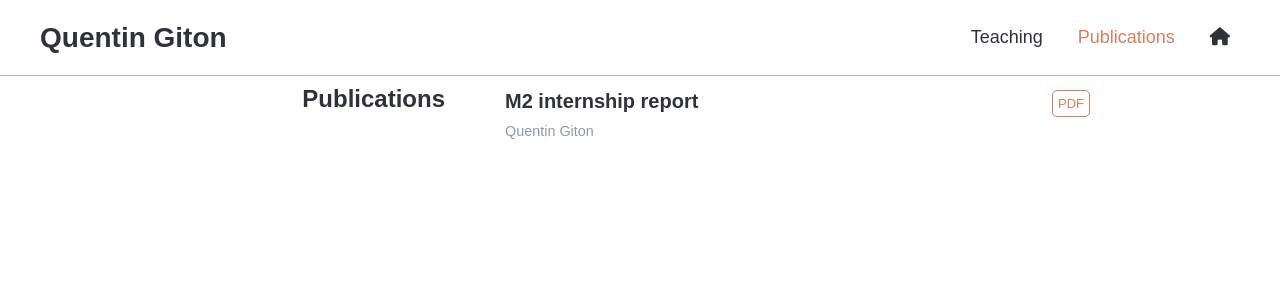
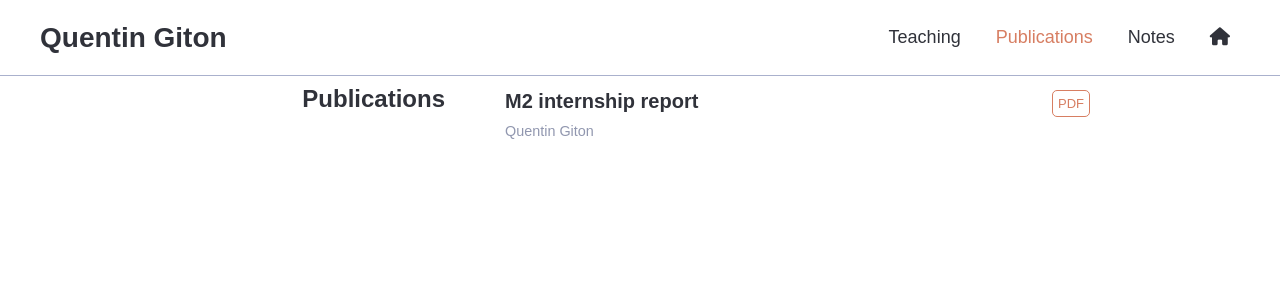
Before and after one commit to quentingiton/quentingiton.github.io, a Vue app: page /publications in a window 1280 px wide. Shown: the top 300 px of the page. Built offline with nearby package versions, Linux system fonts and the light colour scheme; some icons are missing.

Commit message:
added a short notes tab

```diff
--- a/src/App.vue
+++ b/src/App.vue
@@ -9,6 +9,9 @@
         <RouterLink to="/publications" active-class="link-active"
           >Publications</RouterLink
         >
+        <RouterLink to="/notes" active-class="link-active"
+          >Notes</RouterLink
+        >
         <RouterLink to="/"><i class="fas fa-house"></i></RouterLink>
       </div>
     </nav>
--- a/src/components/ComponentManager.vue
+++ b/src/components/ComponentManager.vue
@@ -1,10 +1,18 @@
 <template>
   <!-- Conditionally render components based on whether their JSON files are empty or not -->
-  <TeachingComponent v-if="!isCoursesEmpty" id="teaching" :courses="courses" />
+  <TeachingComponent
+    v-if="!isCoursesEmpty"
+    id="teaching"
+    :courses="courses" />
   <PublicationsComponent
     v-if="!isPublisEmpty"
     id="publications"
     :publis="publis"
+  />
+  <ShortNotesComponent
+    v-if="!isNotesEmpty"
+    id="notes"
+    :notes="notes"
   />
 </template>
 
@@ -15,10 +23,14 @@ import courses from "@/assets/json/teaching.json";
 import PublicationsComponent from "./PublicationsComponent.vue";
 import publis from "@/assets/json/publications.json";
 
+import ShortNotesComponent from "./ShortNotesComponent.vue";
+import notes from "@/assets/json/notes.json";
+
 export default {
   components: {
     TeachingComponent,
     PublicationsComponent,
+    ShortNotesComponent,
   },
   data() {
     return {
@@ -26,6 +38,8 @@ export default {
       isCoursesEmpty: true,
       publis,
       isPublisEmpty: true,
+      notes,
+      isNotesEmpty: true,
     };
   },
   created() {
@@ -36,6 +50,7 @@ export default {
       // Check if each JSON file is empty
       this.isCoursesEmpty = isEmpty(courses);
       this.isPublisEmpty = isEmpty(publis);
+      this.isNotesEmpty = isEmpty(notes);
     },
   },
 };
--- a/src/components/ProfileCard.vue
+++ b/src/components/ProfileCard.vue
@@ -24,7 +24,7 @@
           ><i class="fa-solid fa-square-envelope fa-2x"
         /></a>
         <a
-          href="https://scholar.google.fr/"
+          href="https://scholar.google.com/citations?user=Q4aM2vkAAAAJ&hl=en"
           target="_blank"
           rel="noopener noreferrer"
           ><i class="ai ai-google-scholar-square ai-2x"
--- a/src/router.js
+++ b/src/router.js
@@ -3,11 +3,13 @@ import { createRouter, createWebHistory } from "vue-router";
 import HomeView from "@/views/HomeView.vue";
 import TeachingView from "@/views/TeachingView.vue";
 import PublicationsView from "@/views/PublicationsView.vue";
+import NotesView from "@/views/NotesView.vue";
 
 const routes = [
   { path: "/", component: HomeView },
   { path: "/teaching", component: TeachingView },
   { path: "/publications", component: PublicationsView },
+  { path: "/notes", component: NotesView },
 ];
 
 const router = createRouter({
```
